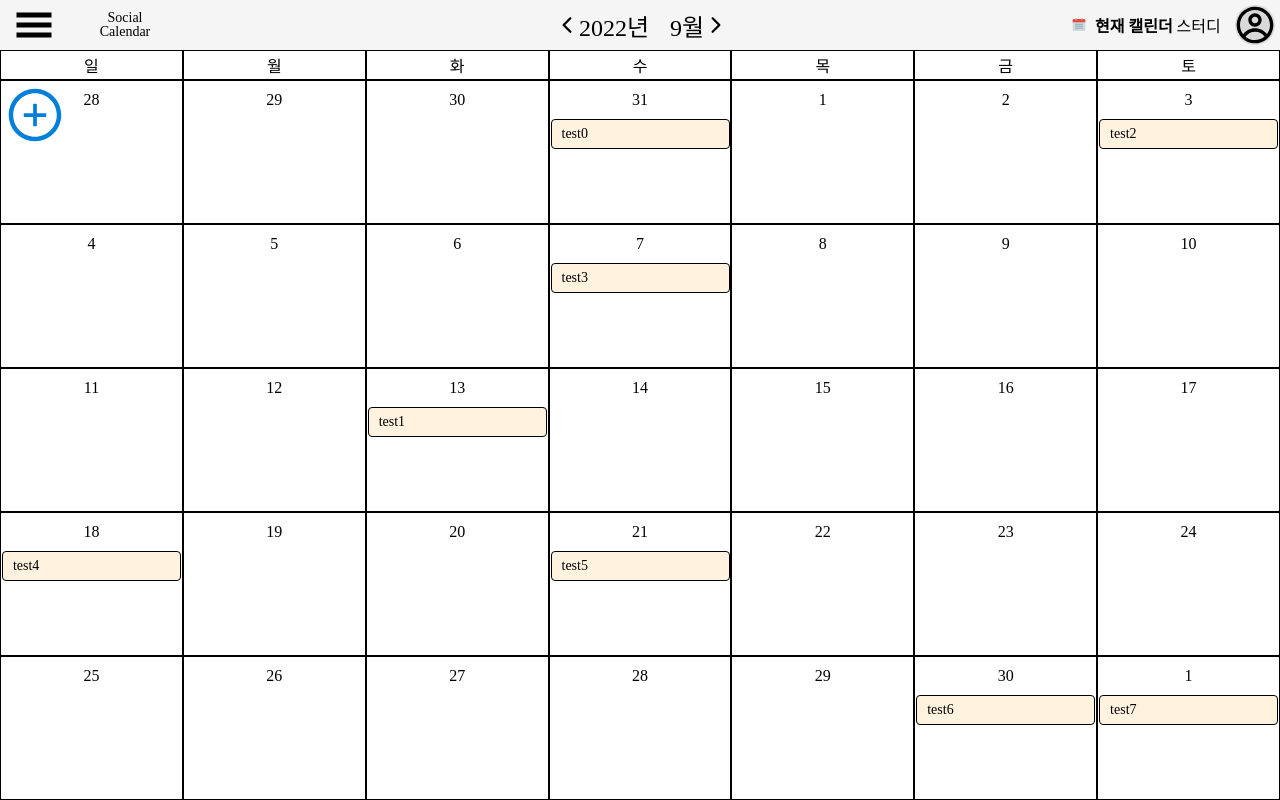
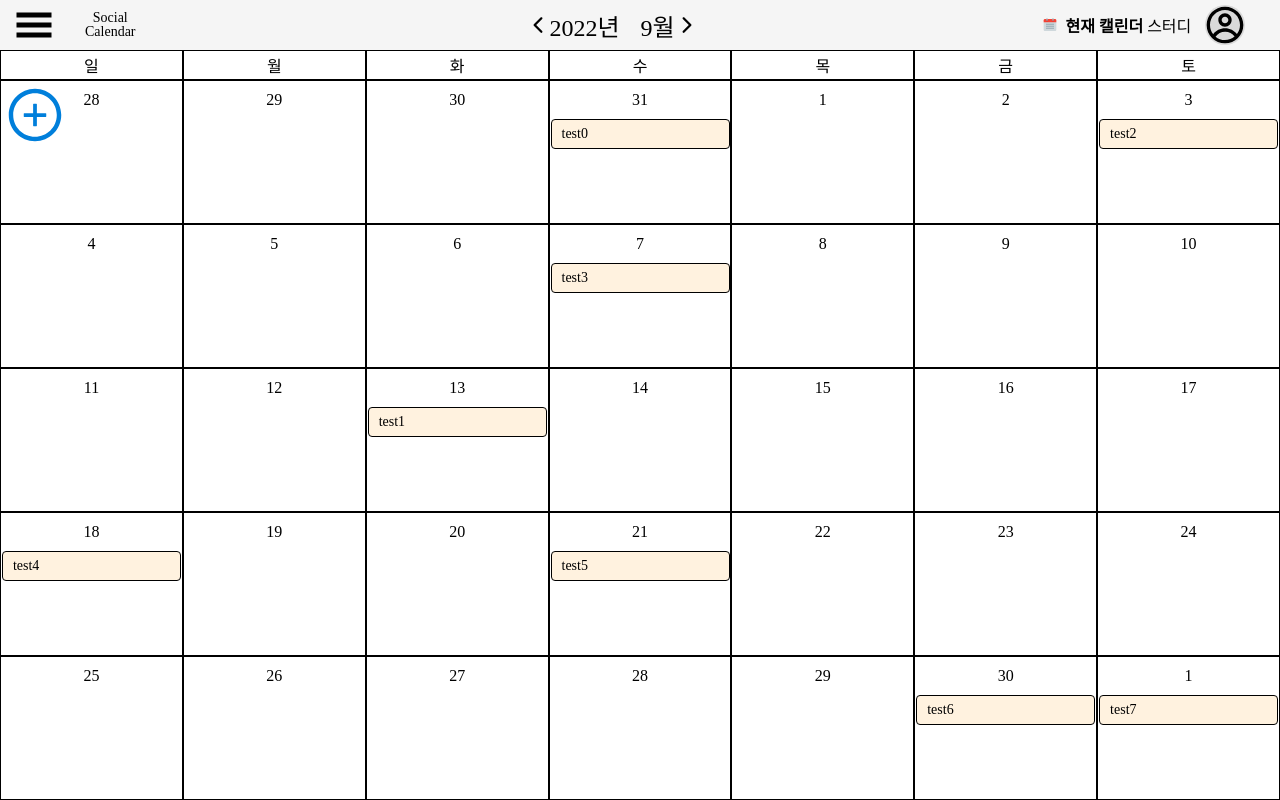
Before and after one commit to codestates-seb/seb39_main_043, a React (Create React App) app in the folder client/: page /mainpage in a window 1280 px wide. Built offline with nearby package versions, Linux system fonts and the light colour scheme.

Commit message:
front/refactor : 페이지 로고 리팩토링

```diff
--- a/client/src/components/atoms/LogoIcon.js
+++ b/client/src/components/atoms/LogoIcon.js
@@ -1,8 +1,6 @@
-import styled from 'styled-components';
+import styled from "styled-components";
 
 const LogoIconWrapper = styled.div`
-  width: 80px;
-  height: 40px;
   font-size: 14px;
   display: flex;
   align-items: center;
@@ -17,7 +15,11 @@ const LogoIconWrapper = styled.div`
 const LogoIcon = ({ className }) => {
   return (
     <LogoIconWrapper className={className}>
-      <div className="logo-icon">Social Calendar</div>
+      <div className="logo-icon">
+        Social
+        <br />
+        Calendar
+      </div>
     </LogoIconWrapper>
   );
 };
```
